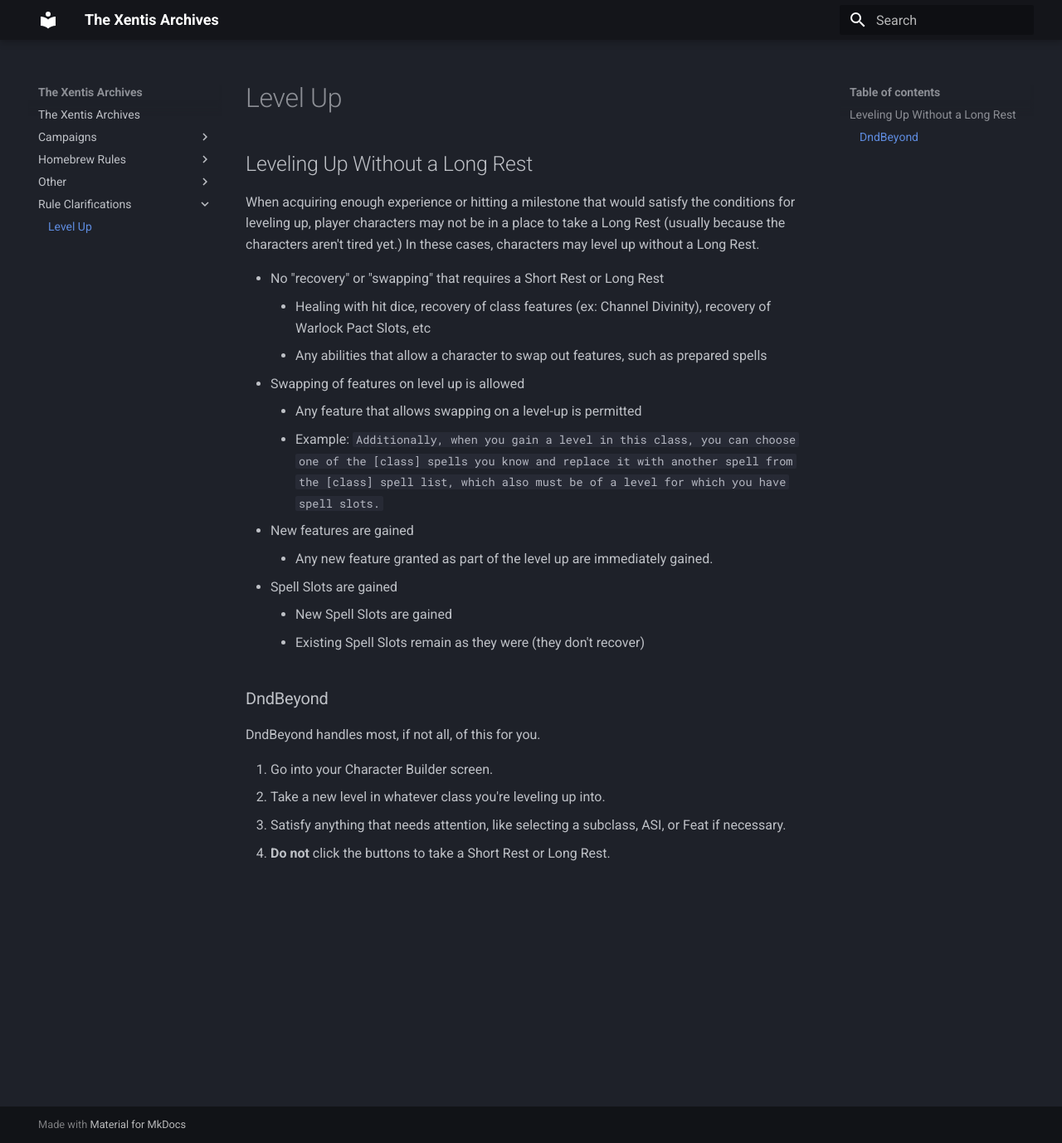
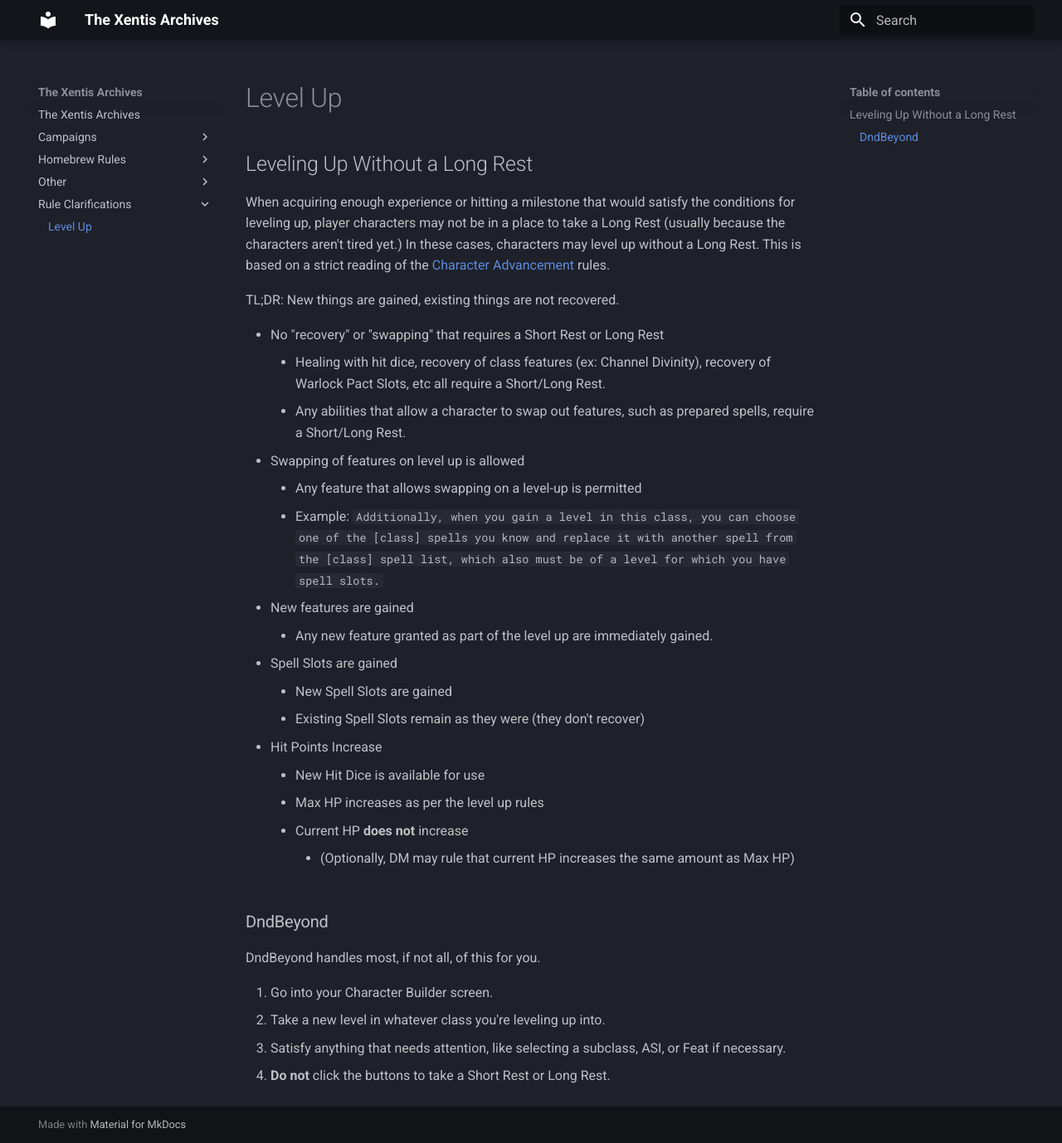
Before and after one commit to scottTomaszewski/xentis-archives, an MkDocs documentation site: the page built from docs/Rule Clarifications/Level Up.md, in a window 1280 px wide and 1378 px high. Shown: the whole window at 83% size. Built offline with MkDocs 1.6.1 and Material for MkDocs 9.7.7, drawn with Linux system fonts in a browser that asks for light colours.

Commit message:
Clarified level up

```diff
--- a/docs/Rule Clarifications/Level Up.md
+++ b/docs/Rule Clarifications/Level Up.md
@@ -2,11 +2,13 @@
 
 ## Leveling Up Without a Long Rest
 
-When acquiring enough experience or hitting a milestone that would satisfy the conditions for leveling up, player characters may not be in a place to take a Long Rest (usually because the characters aren't tired yet.)  In these cases, characters may level up without a Long Rest.
+When acquiring enough experience or hitting a milestone that would satisfy the conditions for leveling up, player characters may not be in a place to take a Long Rest (usually because the characters aren't tired yet.)  In these cases, characters may level up without a Long Rest.  This is based on a strict reading of the [Character Advancement](https://roll20.net/compendium/dnd5e/Character%20Advancement) rules.
+
+TL;DR: New things are gained, existing things are not recovered.
 
 - No "recovery" or "swapping" that requires a Short Rest or Long Rest
-	- Healing with hit dice, recovery of class features (ex: Channel Divinity), recovery of Warlock Pact Slots, etc
-	- Any abilities that allow a character to swap out features, such as prepared spells
+	- Healing with hit dice, recovery of class features (ex: Channel Divinity), recovery of Warlock Pact Slots, etc all require a Short/Long Rest.
+	- Any abilities that allow a character to swap out features, such as prepared spells, require a Short/Long Rest.
 - Swapping of features on level up is allowed
 	- Any feature that allows swapping on a level-up is permitted
 	- Example: `Additionally, when you gain a level in this class, you can choose one of the [class] spells you know and replace it with another spell from the [class] spell list, which also must be of a level for which you have spell slots.`
@@ -15,6 +17,11 @@ When acquiring enough experience or hitting a milestone that would satisfy the c
 - Spell Slots are gained
 	- New Spell Slots are gained
 	- Existing Spell Slots remain as they were (they don't recover)
+- Hit Points Increase
+	- New Hit Dice is available for use
+	- Max HP increases as per the level up rules
+	- Current HP **does not** increase
+		- (Optionally, DM may rule that current HP increases the same amount as Max HP)
 
 ### DndBeyond
 
```
